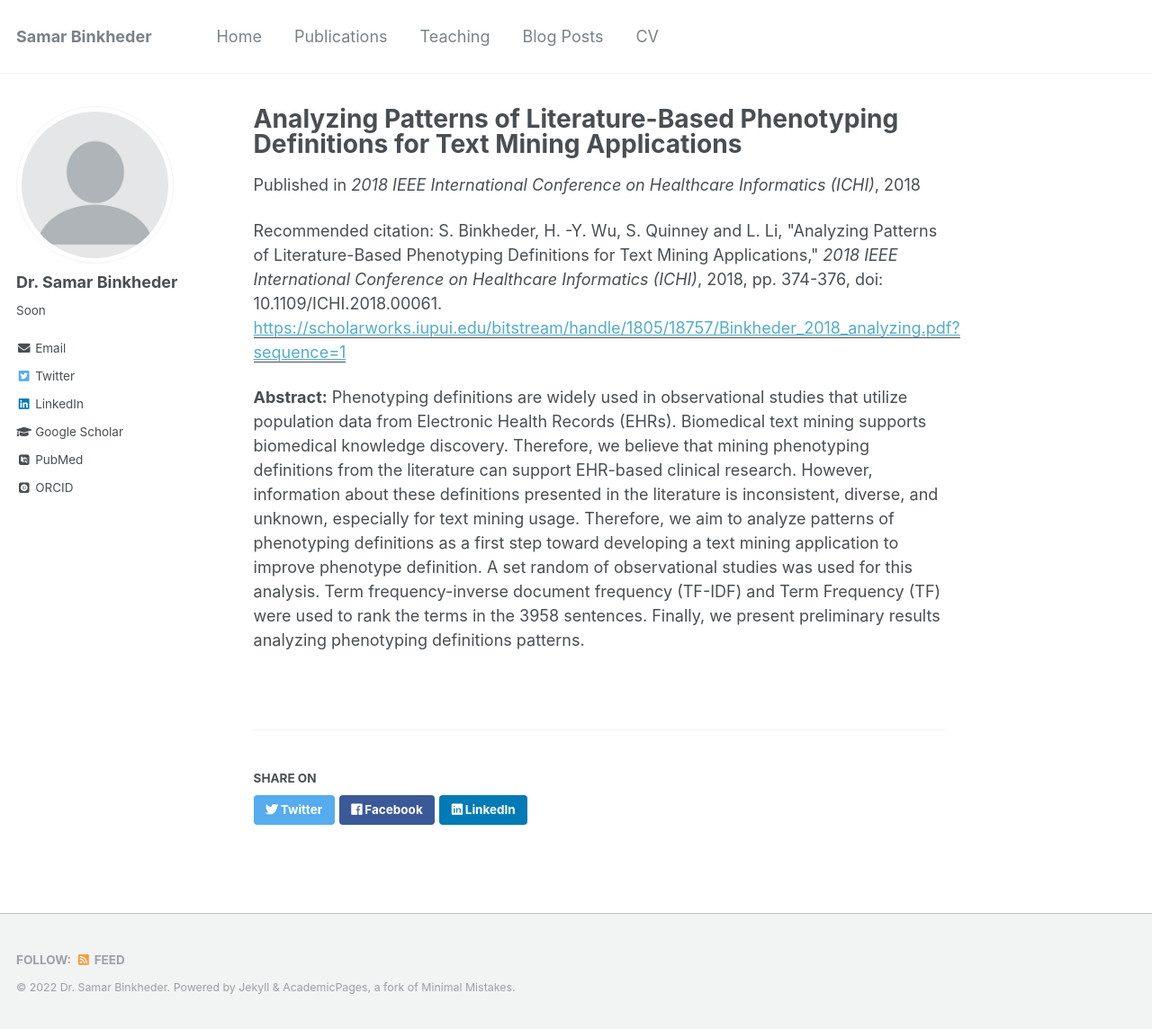
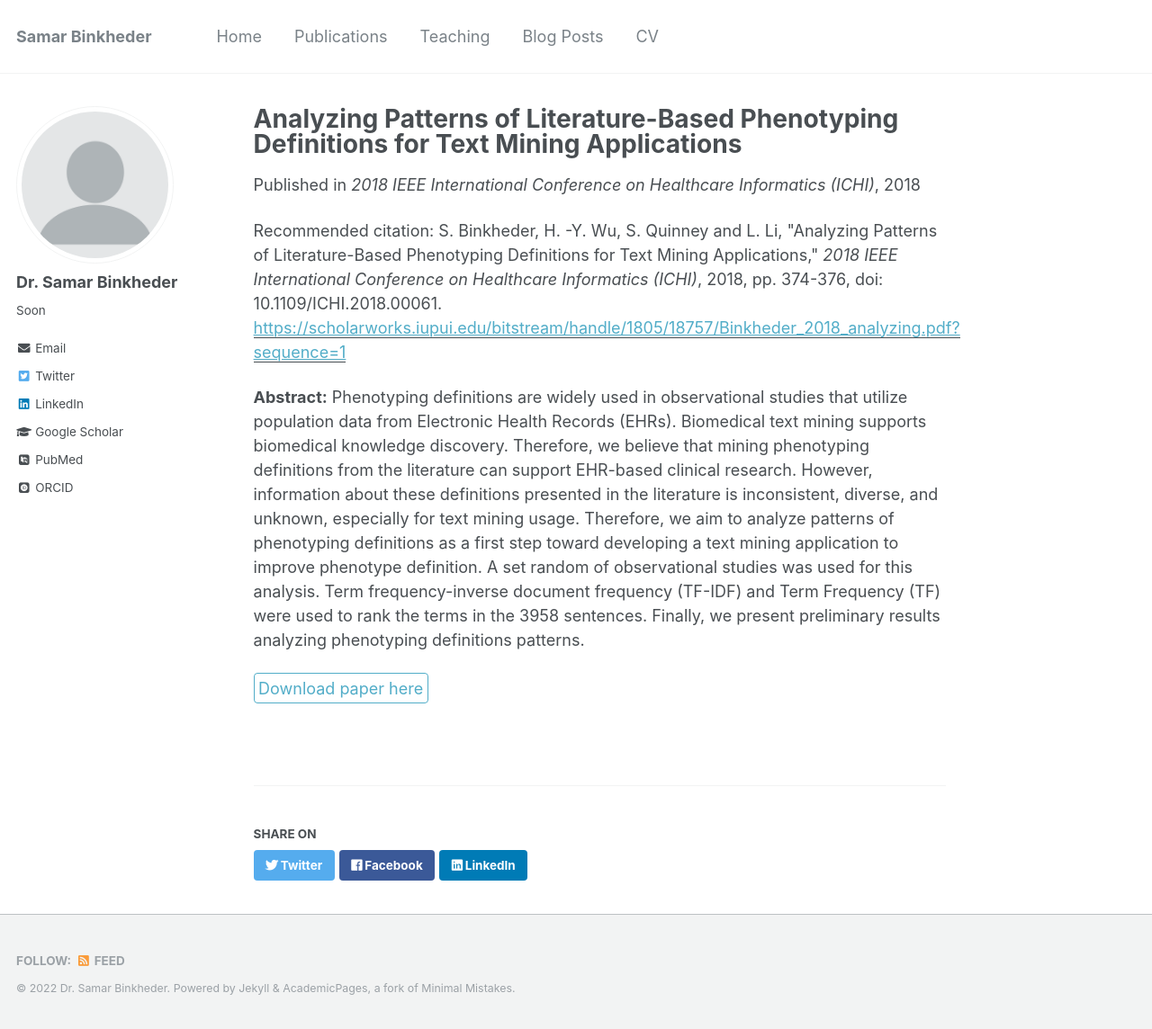
Before and after one commit to SamarBinkheder/SamarBinkheder.github.io, a Jekyll site: the page built from _publications/Binkheder_2018_IEEE.md, in a window 1280 px wide and 1144 px high. Shown: the whole window at 90% size. Built offline with Jekyll 4.4.1, drawn with Linux system fonts in a browser that asks for light colours; some web fonts are replaced.

Commit message:
Update Binkheder_2018_IEEE.md

```diff
--- a/_publications/Binkheder_2018_IEEE.md
+++ b/_publications/Binkheder_2018_IEEE.md
@@ -11,3 +11,5 @@ citation: 'S. Binkheder, H. -Y. Wu, S. Quinney and L. Li, "Analyzing Patterns of
 
 ---
 **Abstract:** Phenotyping definitions are widely used in observational studies that utilize population data from Electronic Health Records (EHRs). Biomedical text mining supports biomedical knowledge discovery. Therefore, we believe that mining phenotyping definitions from the literature can support EHR-based clinical research. However, information about these definitions presented in the literature is inconsistent, diverse, and unknown, especially for text mining usage. Therefore, we aim to analyze patterns of phenotyping definitions as a first step toward developing a text mining application to improve phenotype definition. A set random of observational studies was used for this analysis. Term frequency-inverse document frequency (TF-IDF) and Term Frequency (TF) were used to rank the terms in the 3958 sentences. Finally, we present preliminary results analyzing phenotyping definitions patterns.
+
+[Download paper here](/files/pdf/Binkheder_2018_analyzing.pdf){: .btn--research}
```
